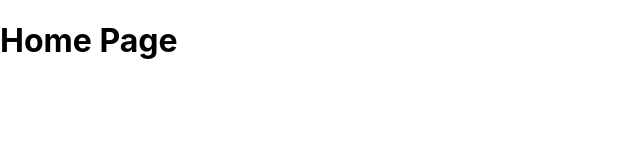
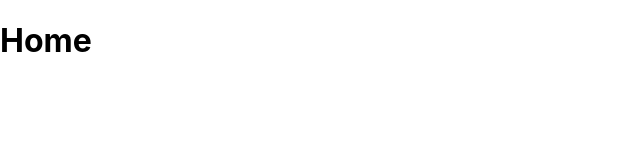
Before and after one commit to RoaRobinson97/blackjack-test, a React (Create React App) app: page / in a window 1280 px wide. Shown: the top 160 px of the page, without its empty margins (0-640 px from the left). Built offline with nearby package versions, Linux system fonts and the light colour scheme.

Commit message:
Home and NotFound pages added

```diff
--- a/src/App.js
+++ b/src/App.js
@@ -1,15 +1,15 @@
 import React from 'react';
-import {
-  BrowserRouter, Route, Link, Routes,
-} from 'react-router-dom';
-import Page1 from './pages/Page1';
+import { BrowserRouter, Route, Routes } from 'react-router-dom';
+import Home from './pages/Home';
+import NotFound from './pages/NotFound';
 
+/** BrowserRouter from React DOM V6 to handle routing */
 function App() {
   return (
     <BrowserRouter>
       <Routes>
-        <Route exact path="/" element={<h1>Home Page</h1>} />
-        <Route exact path="page1" element={<Page1 />} />
+        <Route exact path="/" element={<Home />} />
+        <Route exact path="*" element={<NotFound />} />
       </Routes>
     </BrowserRouter>
   );
--- /dev/null
+++ b/src/pages/Home.js
@@ -0,0 +1,9 @@
+import React from 'react';
+
+function Home() {
+  return (
+    <h1>Home</h1>
+  );
+}
+
+export default Home;
--- /dev/null
+++ b/src/pages/NotFound.js
@@ -0,0 +1,13 @@
+import React from 'react';
+import { Link } from 'react-router-dom';
+
+function NotFound() {
+  return (
+    <div>
+      <h1>404 - Not Found!</h1>
+      <Link to="/">Go Home</Link>
+    </div>
+  );
+}
+
+export default NotFound;
```
